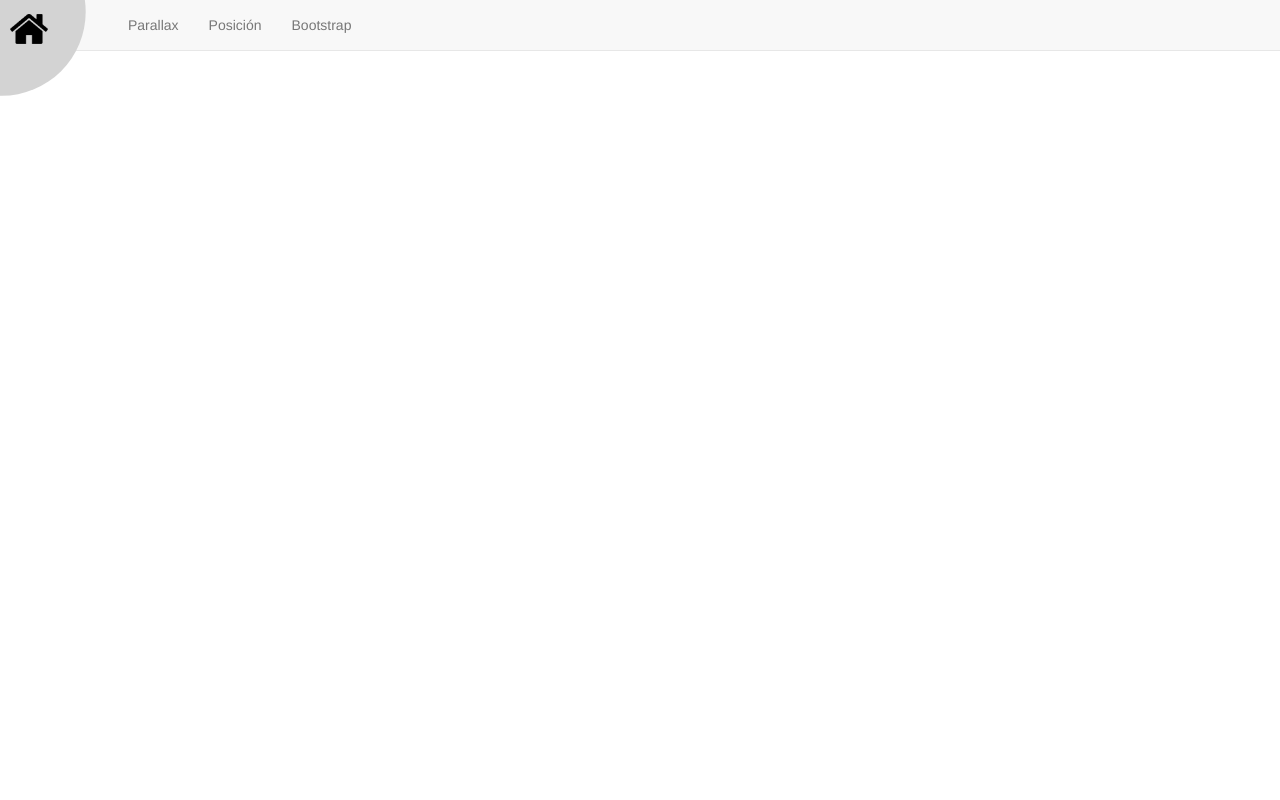
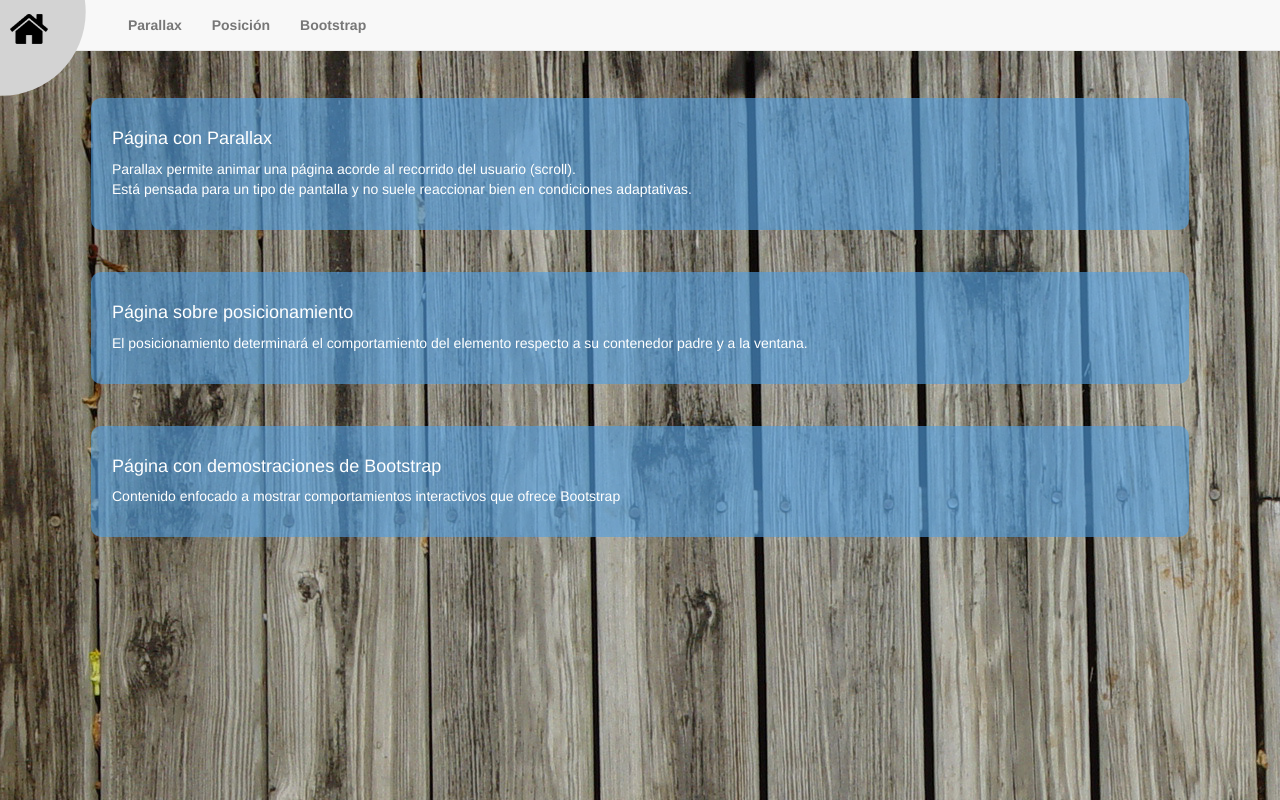
Before and after one commit to MarlonFolken/FrontendDemo, a plain HTML site: page site/index.html in a window 1280 px wide. Drawn offline with nearby package versions, Linux system fonts and the light colour scheme.

Commit message:
Sections description. Background and sections styles

```diff
--- a/assets/scss/mainStyle.scss
+++ b/assets/scss/mainStyle.scss
@@ -1,9 +1,29 @@
 //General rules
+
+$screen-lg-min: 1200px;
+$screen-md-max: 1199px;
+$screen-md-min: 992px;
+$screen-sm-max: 991px;
+$screen-sm-min: 768px;
+$screen-xs-max: 767px;
+
+
+#leWrap{
+  background-image: url(../img/wood01.jpg);
+  display: inline-block;
+  width: 100vw;
+  height: 100vh;
+}
+
 .padding-left-4{
   padding-left: 7em;
 }
 
+/* HEADER */
 //Sticked button redirecting home
+nav{
+  font-weight: bold;
+}
 .pin{
   position: fixed;
   top: 0%;
@@ -20,3 +40,29 @@
     margin: 0.6em 0 0 0.6em;
   }
 }
+
+
+/* SECTION */
+
+section{
+  margin: 7em 5em 2em;
+  @media (max-width: $screen-xs-max) {
+    margin: 13em 3em 1em;
+  }
+}
+
+.card{
+  margin: 3em 1.5em;
+  padding: 1.5em;
+  border-radius: 10px;
+  background-color: hsla(208, 72%, 60%, 0.62);
+  color: white;
+  .card-h{
+    text-shadow:
+      1px 1px 0 hsla(208, 72%, 29%, 1),
+      -1px -1px 0 hsla(208, 72%, 29%, 1),
+      1px -1px 0hsla(208, 72%, 29%, 1),
+      -1px 1px 0 hsla(208, 72%, 29%, 1),
+      1px 1px 0 hsla(208, 72%, 29%, 1)
+  }
+}
--- a/site/index.html
+++ b/site/index.html
@@ -15,6 +15,7 @@
     <link rel="stylesheet" href="../assets/css/mainStyle.css">
 </HEAD>
 <BODY>
+    <div id="leWrap">
     <header>
         <a href="index.html" class="pin">
             <img src="../assets/img/home.png" class="pin-img"></img>
@@ -29,10 +30,37 @@
             </div>
         </nav>
     </header>
-    <section></section>
+    <section>
+        <article><div class="card">
+            <h4 class="card-h">Página con Parallax</h4>
+            <div class="card-cont">
+                <p>
+                    Parallax permite animar una página acorde al recorrido del usuario (scroll).<br>
+                    Está pensada para un tipo de pantalla y no suele reaccionar bien en condiciones adaptativas.
+                </p>
+            </div>
+        </div></article>
+        <article><div class="card">
+            <h4 class="card-h">Página sobre posicionamiento</h4>
+            <div class="card-cont">
+                <p>
+                    El posicionamiento determinará el comportamiento del elemento respecto a su contenedor padre y a la ventana.
+                </p>
+            </div>
+        </div></article>
+        <article><div class="card">
+            <h4 class="card-h">Página con demostraciones de Bootstrap</h4>
+            <div class="card-cont">
+                <p>
+                    Contenido enfocado a mostrar comportamientos interactivos que ofrece Bootstrap
+                </p>
+            </div>
+        </div></article>
+    </section>
     <footer>
         <!---->
     </footer>
+    </div>
 <script src="https://code.jquery.com/jquery-3.2.1.slim.min.js" integrity="sha384-KJ3o2DKtIkvYIK3UENzmM7KCkRr/rE9/Qpg6aAZGJwFDMVNA/GpGFF93hXpG5KkN" crossorigin="anonymous"></script>
 <script src="https://cdnjs.cloudflare.com/ajax/libs/popper.js/1.12.9/umd/popper.min.js" integrity="sha384-ApNbgh9B+Y1QKtv3Rn7W3mgPxhU9K/ScQsAP7hUibX39j7fakFPskvXusvfa0b4Q" crossorigin="anonymous"></script>
 <script src="https://maxcdn.bootstrapcdn.com/bootstrap/3.3.7/js/bootstrap.min.js" integrity="sha384-Tc5IQib027qvyjSMfHjOMaLkfuWVxZxUPnCJA7l2mCWNIpG9mGCD8wGNIcPD7Txa" crossorigin="anonymous"></script>
```
Also changed, not shown: assets/css/mainStyle.css, assets/img/wood01.jpg (added), 1 other file.
